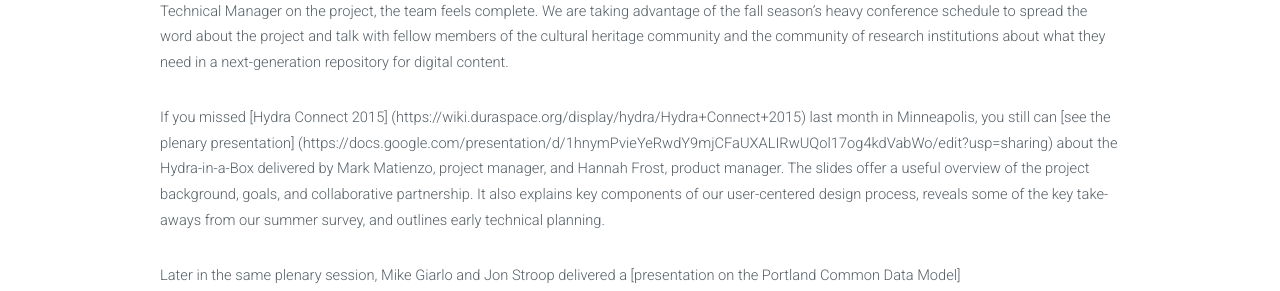
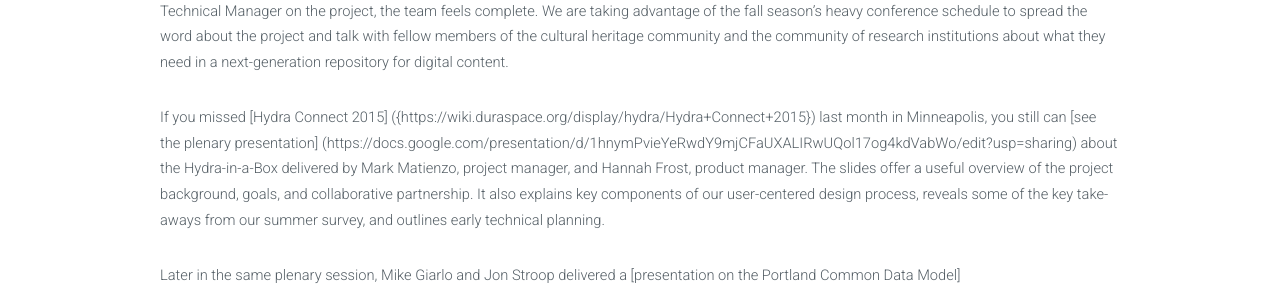
Before and after one commit to samvera-labs/hyku.github.io, a Jekyll site: the page built from _posts/2015-10-16-Inaugural-Post.markdown, in a window 1280 px wide and 1303 px high. Shown: the part 302-593 px from the top of the window. Built offline with Jekyll 4.4.1, drawn with Linux system fonts in a browser that asks for light colours.

```diff
--- a/_posts/2015-10-16-Inaugural-Post.markdown
+++ b/_posts/2015-10-16-Inaugural-Post.markdown
@@ -5,6 +5,6 @@ title: Inaugural HyBox Post
 
 This may be the first post to the Hydra-in-a-Box blog, but our planning and design work is well underway.  And now with Mike Giarlo joining Stanford as Technical Manager on the project, the team feels complete. We are taking advantage of the fall season’s heavy conference schedule to spread the word about the project and talk with fellow members of the cultural heritage community and the community of research institutions about what they need in a next-generation repository for digital content.
 
-If you missed [Hydra Connect 2015] (https://wiki.duraspace.org/display/hydra/Hydra+Connect+2015) last month in Minneapolis, you still can [see the plenary presentation] (https://docs.google.com/presentation/d/1hnymPvieYeRwdY9mjCFaUXALIRwUQol17og4kdVabWo/edit?usp=sharing) about the Hydra-in-a-Box delivered by Mark Matienzo, project manager, and Hannah Frost, product manager. The slides offer a useful overview of the project background, goals, and collaborative partnership. It also explains key components of our user-centered design process, reveals some of the key take-aways from our summer survey, and outlines early technical planning.
+If you missed [Hydra Connect 2015] ({https://wiki.duraspace.org/display/hydra/Hydra+Connect+2015}) last month in Minneapolis, you still can [see the plenary presentation] (https://docs.google.com/presentation/d/1hnymPvieYeRwdY9mjCFaUXALIRwUQol17og4kdVabWo/edit?usp=sharing) about the Hydra-in-a-Box delivered by Mark Matienzo, project manager, and Hannah Frost, product manager. The slides offer a useful overview of the project background, goals, and collaborative partnership. It also explains key components of our user-centered design process, reveals some of the key take-aways from our summer survey, and outlines early technical planning.
 
 Later in the same plenary session, Mike Giarlo and Jon Stroop delivered a [presentation on the Portland Common Data Model] (http://www.slideshare.net/jpstroop/a-more-worthwhile-sufia-now-with-pcdm), better known as PCDM, one of the biggest developments in the HydraSphere this year and one that is fundamental to HyBox. These two presentations served as terrific launching pads for the many in-depth breakout discussions that followed in the rest of the week, discussions that are relevant to HyBox and related developments in Hydra generally. It is exciting to see Hydra as vibrant as ever and the HyBox team is glad to be part of it and we’ll be better for it!
```
